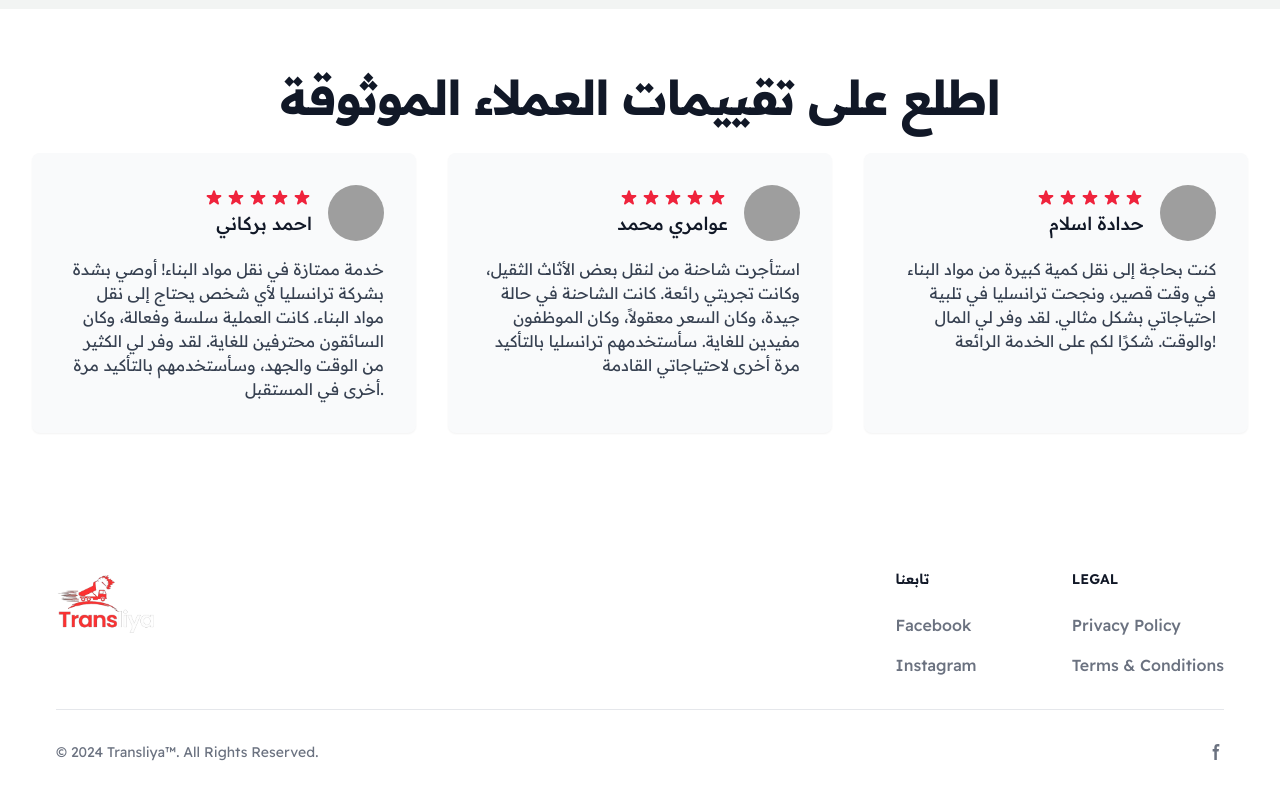
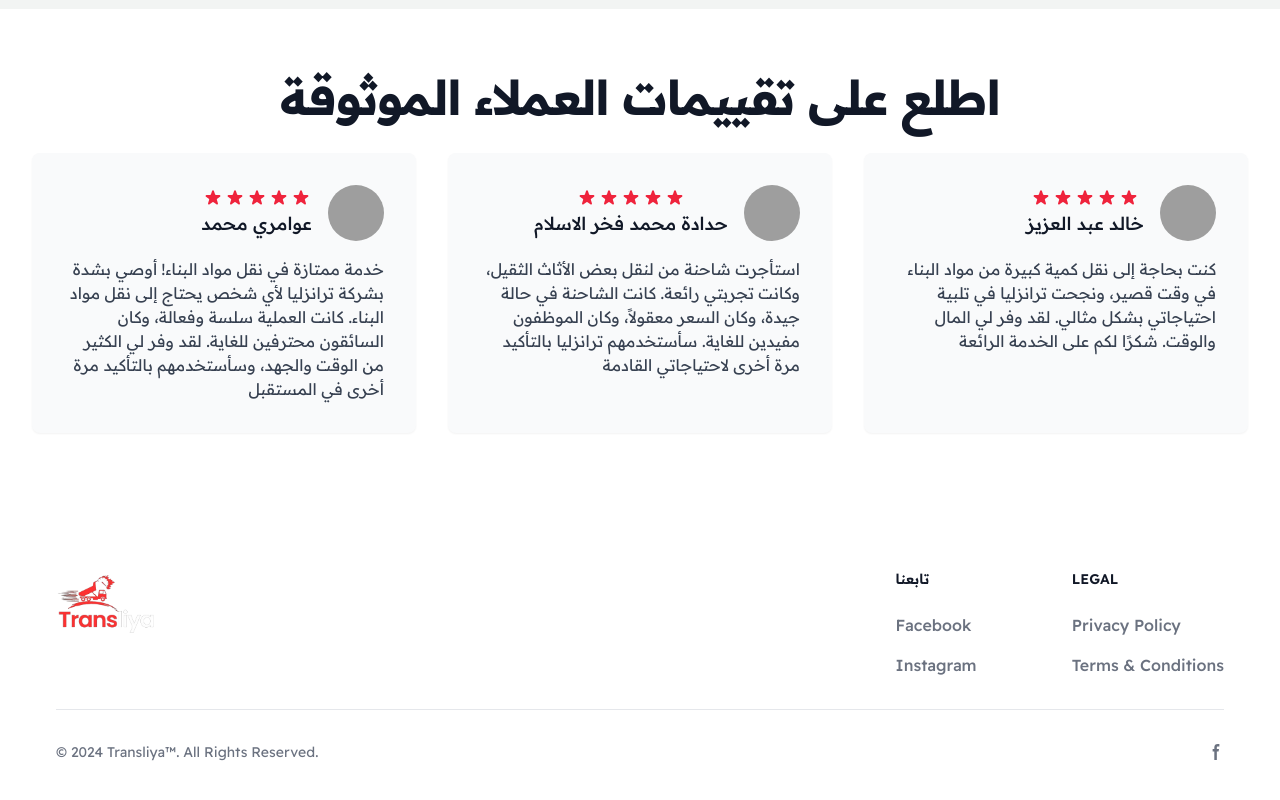
Before and after one commit to mohammedaouamri5/Transliya, a React (Vite) app in the folder front/: page / in a window 1280 px wide. Shown: the part 1916-2716 px from the top of the page. Built offline with nearby package versions, Linux system fonts and the light colour scheme; grey boxes are pictures that could not be loaded.

Commit message:
the last commit

```diff
--- a/front/src/components/ReviewCard.jsx
+++ b/front/src/components/ReviewCard.jsx
@@ -56,7 +56,7 @@ const ReviewCard = () => {
                     </svg>
                   </div>
                   <p className="mt-0.5 text-lg font-medium text-gray-900">
-                  احمد بركاني
+                  عوامري محمد
                   </p>
                 </div>
                 <img
@@ -67,7 +67,7 @@ const ReviewCard = () => {
               </div>
 
               <p className="mt-4 text-gray-700">
-          خدمة ممتازة في نقل مواد البناء! أوصي بشدة بشركة ترانسليا لأي شخص يحتاج إلى نقل مواد البناء. كانت العملية سلسة وفعالة، وكان السائقون محترفين للغاية. لقد وفر لي الكثير من الوقت والجهد، وسأستخدمهم بالتأكيد مرة أخرى في المستقبل.
+          خدمة ممتازة في نقل مواد البناء! أوصي بشدة بشركة ترانزليا لأي شخص يحتاج إلى نقل مواد البناء. كانت العملية سلسة وفعالة، وكان السائقون محترفين للغاية. لقد وفر لي الكثير من الوقت والجهد، وسأستخدمهم بالتأكيد مرة أخرى في المستقبل
 
 
               </p>
@@ -122,7 +122,7 @@ const ReviewCard = () => {
                   </div>
 
                   <p className="mt-0.5 text-lg font-medium text-gray-900">
-                     عوامري محمد
+                     حدادة محمد فخر الاسلام
                   </p>
                 </div>
                 <img
@@ -133,7 +133,7 @@ const ReviewCard = () => {
               </div>
 
               <p className="mt-4 text-gray-700">
-              استأجرت شاحنة من لنقل بعض الأثاث الثقيل، وكانت تجربتي رائعة. كانت الشاحنة في حالة جيدة، وكان السعر معقولاً، وكان الموظفون مفيدين للغاية. سأستخدمهم ترانسليا بالتأكيد مرة أخرى لاحتياجاتي القادمة
+              استأجرت شاحنة من لنقل بعض الأثاث الثقيل، وكانت تجربتي رائعة. كانت الشاحنة في حالة جيدة، وكان السعر معقولاً، وكان الموظفون مفيدين للغاية. سأستخدمهم ترانزليا بالتأكيد مرة أخرى لاحتياجاتي القادمة
 
 
               </p>
@@ -188,7 +188,7 @@ const ReviewCard = () => {
                   </div>
 
                   <p className="mt-0.5 text-lg font-medium text-gray-900">
-                  حدادة اسلام
+                  خالد عبد العزيز
                   </p>
                 </div>
                 <img
@@ -199,7 +199,7 @@ const ReviewCard = () => {
               </div>
 
               <p className="mt-4 text-gray-700">
-              كنت بحاجة إلى نقل كمية كبيرة من مواد البناء في وقت قصير، ونجحت ترانسليا في تلبية احتياجاتي بشكل مثالي. لقد وفر لي المال والوقت. شكرًا لكم على الخدمة الرائعة!
+              كنت بحاجة إلى نقل كمية كبيرة من مواد البناء في وقت قصير، ونجحت ترانزليا في تلبية احتياجاتي بشكل مثالي. لقد وفر لي المال والوقت. شكرًا لكم على الخدمة الرائعة
 
 
               </p>
```
